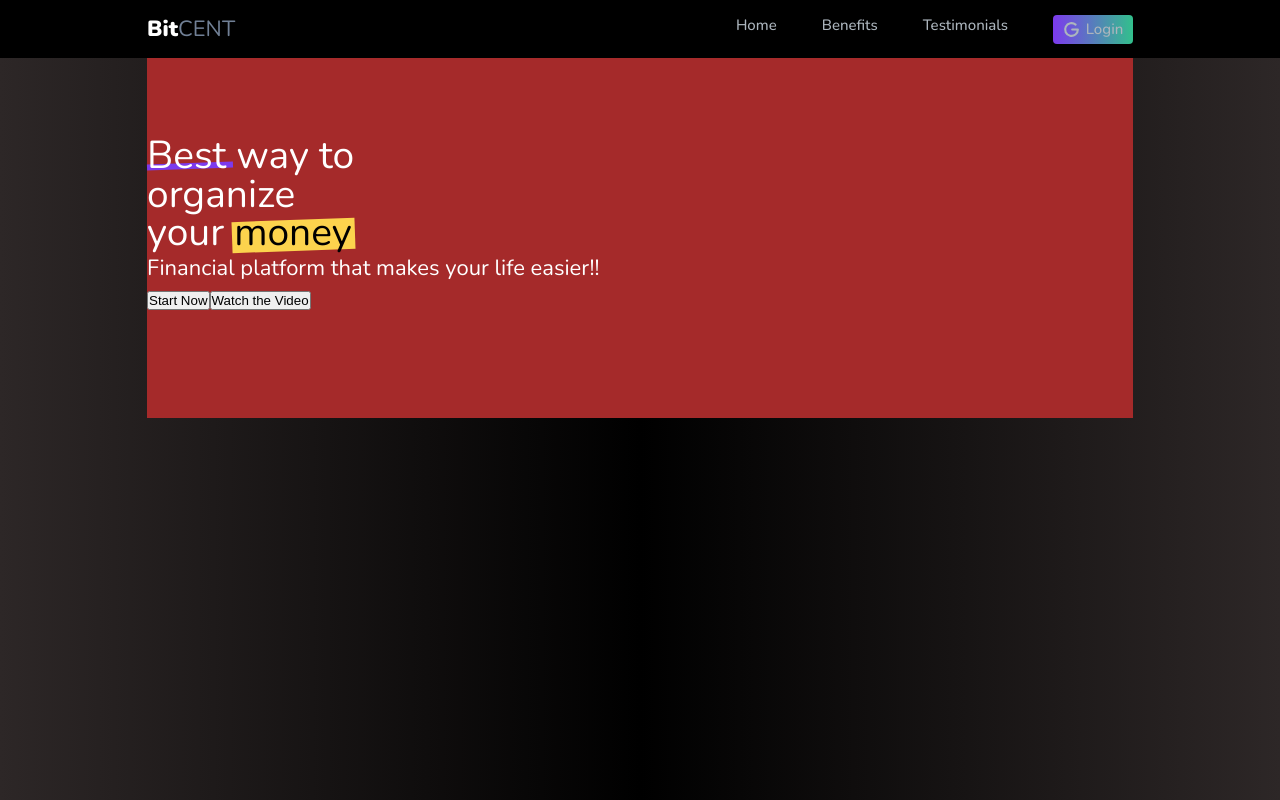
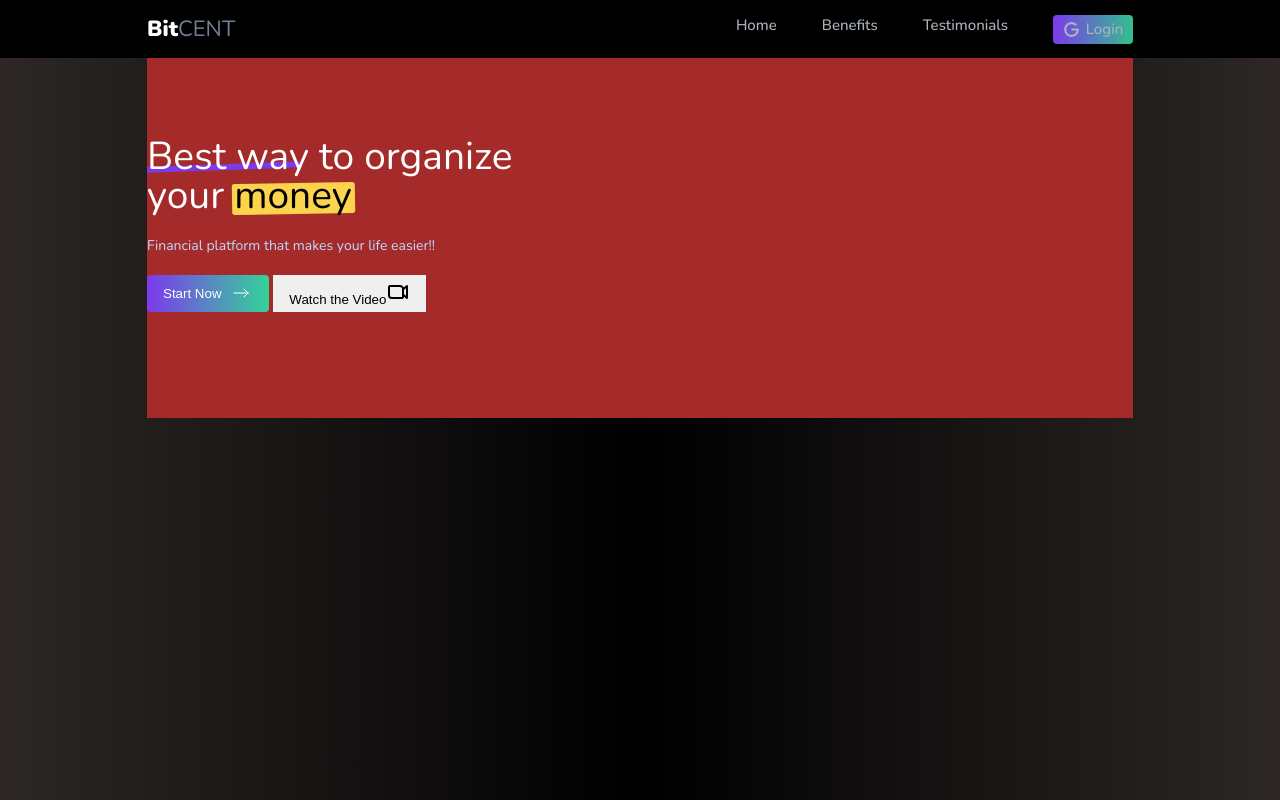
Before and after one commit to sstephanyy/LandingPg, a React (Vite) app: page / in a window 1280 px wide. Built offline with nearby package versions, Linux system fonts and the light colour scheme.

Commit message:
2 files modified

```diff
--- a/src/components/Landing/trending/MainContent.jsx
+++ b/src/components/Landing/trending/MainContent.jsx
@@ -13,13 +13,32 @@ export default function MainContent() {
           </div>
         </div>
 
-        <div className="descrip-text">
-          <p>Financial platform that makes your life easier!!</p>
+        <div >
+          <p className="paragh-text">Financial platform that makes your life easier!!</p>
         </div>
 
         <div className="buttons">
-          <button className="button-start">Start Now</button>
-          <button className="button-video">Watch the Video</button>
+          <button className="button-start">
+            Start Now
+
+            <svg xmlns="http://www.w3.org/2000/svg" class="icon icon-tabler icon-tabler-arrow-narrow-right" width="24" height="24" viewBox="0 0 24 24" stroke-width="2" stroke="currentColor" fill="none" stroke-linecap="round" stroke-linejoin="round">
+            <path stroke="none" d="M0 0h24v24H0z" fill="none"></path>
+            <path d="M5 12l14 0"></path>
+            <path d="M15 16l4 -4"></path>
+            <path d="M15 8l4 4"></path>
+            </svg>
+
+          </button>
+
+
+          <button className="button-video">
+            Watch the Video
+            <svg xmlns="http://www.w3.org/2000/svg" class="icon icon-tabler icon-tabler-brand-zoom" width="24" height="24" viewBox="0 0 24 24" stroke-width="2" stroke="currentColor" fill="none" stroke-linecap="round" stroke-linejoin="round">
+            <path stroke="none" d="M0 0h24v24H0z" fill="none"></path>
+            <path d="M17.011 9.385v5.128l3.989 3.487v-12z"></path>
+            <path d="M3.887 6h10.08c1.468 0 3.033 1.203 3.033 2.803v8.196a.991 .991 0 0 1 -.975 1h-10.373c-1.667 0 -2.652 -1.5 -2.652 -3l.01 -8a.882 .882 0 0 1 .208 -.71a.841 .841 0 0 1 .67 -.287z"></path>
+          </svg>
+          </button>
         </div>
       </div>
     </div>
--- a/src/components/Landing/trending/maincontent.css
+++ b/src/components/Landing/trending/maincontent.css
@@ -9,7 +9,7 @@
 
 .text-title{
   font-size: 1.77rem;
-  max-width: 37%;
+  max-width: 67%;
   line-height: 1;
 }
 
@@ -50,13 +50,50 @@
   width: 100%;
   position: absolute;
   background: #fcd34d;
-  transform: rotate(-2deg);
+  transform: rotate(-1deg);
+  border-radius: 0.125rem;
   top: 6px;
   left: 3px;
 }
 
 .highlight-text{
   color: black;
+}
+
+.paragh-text{
+  color: #bfdbfe;
+  font-size: 14px;
+  font-weight: 300;
+  margin-top: 20px;
+  margin-bottom: 20px;
+
+}
+
+.buttons{
+  display: flex;
+  gap: 4px;
+}
+
+.button-start{
+  display: flex;
+  justify-content: center;
+  align-items: center;
+  background-image: linear-gradient(to right, #7c3aed, #34d399);
+  color: white;
+  padding: 5px 16px;
+  border: none;
+  border-radius: 4px;
+  gap: 0.355rem;
+}
+.button-start > svg{
+  stroke-width: 1px;
+}
+
+.button-video{
+  border: none;
+  padding: 5px 16px;
+
+
 }
 
 /*
@@ -76,7 +113,6 @@
   width: 100%;
   height: 83.3333%;
   background-color: #fcd34d;
-  border-radius: 0.125rem;
 }
 
 .text-zinc-500 {
```
